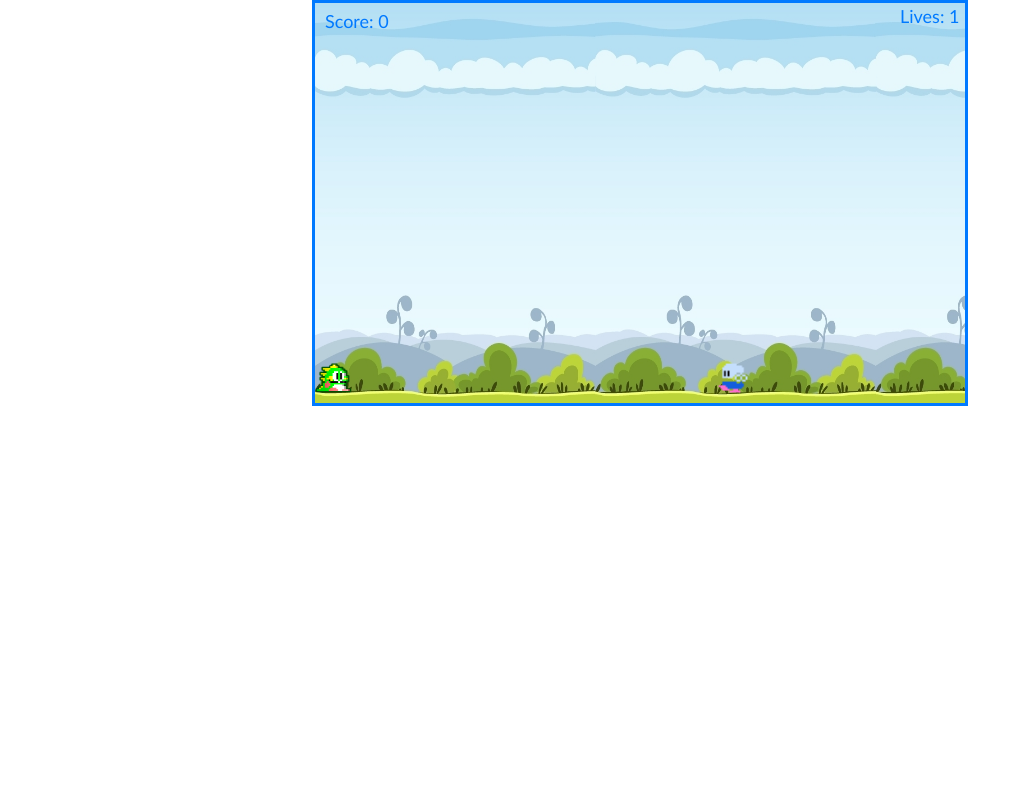
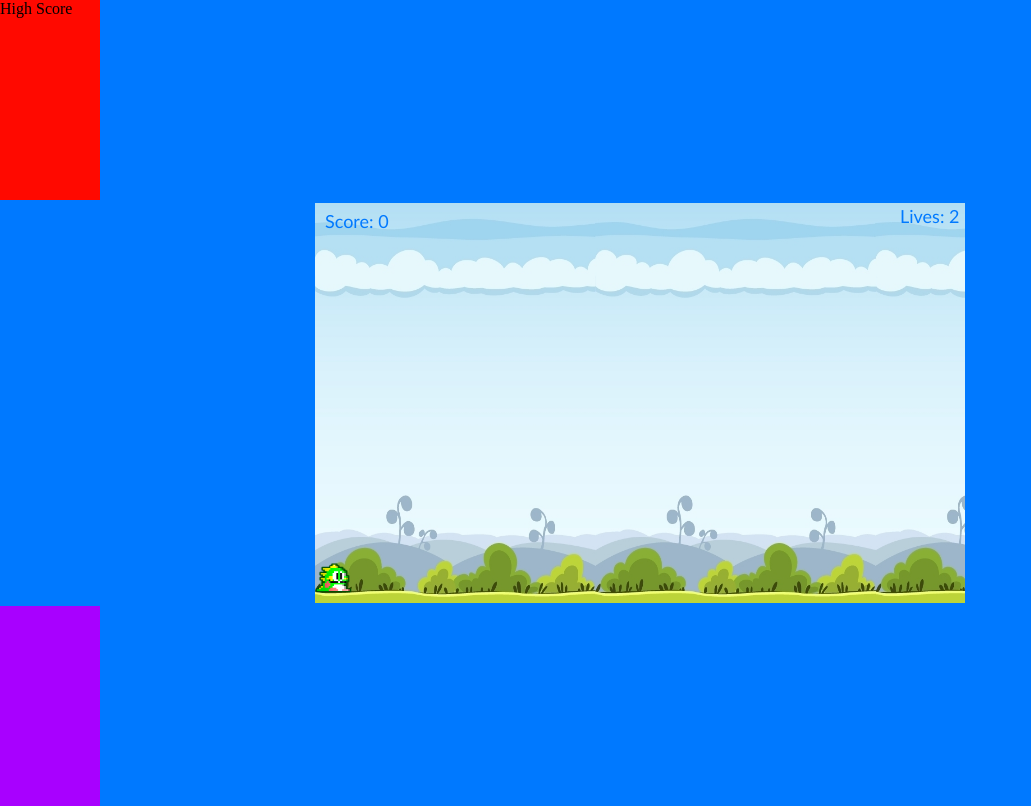
Before and after one commit to JaredDjour/BubbleBuddy, a website built with webpack: page index.html in a window 1280 px wide. Shown: the whole page, without its empty margins (0-1031 px from the left). Built offline with nearby package versions, Linux system fonts and the light colour scheme.

Commit message:
starts styling

```diff
--- a/index.html
+++ b/index.html
@@ -21,11 +21,13 @@
     <meta name="viewport" content="width=device-width, initial-scale=1.0">
     <meta http-equiv="X-UA-Compatible" content="ie=edge">
     <title>Bubble Buddy</title>
+    <link rel="stylesheet" href="screen.css" type="text/css">
 </head>
-<body>
+<body class="body">
+    <div class="left-box">High Score</div>
     <canvas id="bbCanvas" width="650" height="400";"></canvas>
     <script src="./lib/bundle.js"></script>
-
+    <div class="right-box"></div>
 </body>
 
 </html>
--- /dev/null
+++ b/screen.css
@@ -0,0 +1,54 @@
+.body {
+    background:  #0079FF;
+    display: flex;
+    flex-direction: column;
+    justify-content: center;
+    margin: auto;
+}
+
+.left-box {
+    width: 100px;
+    height: 200px;
+    background:  #FF0900;
+    justify-self: left;
+   flex-direction: row
+}
+.right-box {
+    width: 100px;
+    height: 200px;
+    background:  #A800FF;
+}
+
+/* #bbCanvas {
+    background: yellow; */
+}
+
+/* Name: Vivid Violet
+Hex: #A800FF
+RGB: (168, 0, 255)
+CMYK: 0.341, 1, 0, 0
+
+Name: Azure
+Hex: #0079FF
+RGB: (0, 121, 255)
+CMYK: 1, 0.525, 0, 0
+
+Name: Electric Green
+Hex: #00F11D
+RGB: (0, 241, 29)
+CMYK: 1, 0, 0.879, 0.054
+
+Name: Canary Yellow
+Hex: #FFEF00
+RGB: (255, 239, 0)
+CMYK: 0, 0.062, 1, 0
+
+Name: Orange(Color Wheel)
+Hex: #FF7F00
+RGB: (255, 127, 0)
+CMYK: 0, 0.501, 1, 0
+
+Name: Candy Apple Red
+Hex: #FF0900
+RGB: (255, 9, 0)
+CMYK: 0, 0.964, 1, 0 */
```
Also changed, not shown: lib/bundle.js, lib/game.js.
